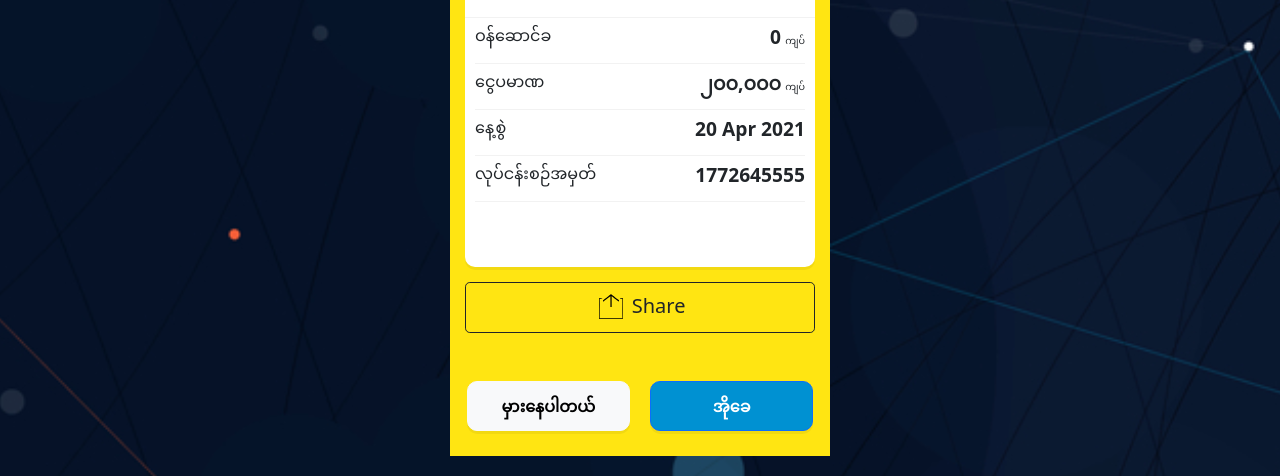
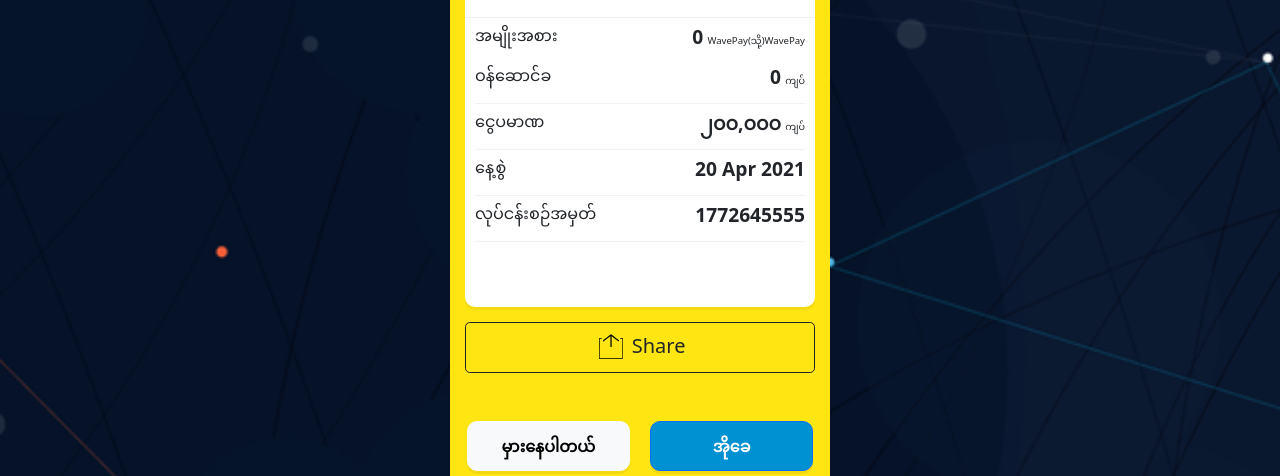
Before and after one commit to kevink2k19/iaBeta, a plain HTML site: page page/wavepay.html in a window 1280 px wide. Shown: the part 324-800 px from the top of the page. Drawn offline with nearby package versions, Linux system fonts and the light colour scheme.

Commit message:
Update wavepay.html
Trans Type in DataEntry

```diff
--- a/page/wavepay.html
+++ b/page/wavepay.html
@@ -30,7 +30,12 @@
       </div>
       <hr />
       <div class="detailEntry">
-
+        <p class="dataName Left">
+        <span class="dataList dataFeeForm">အမျိုးအစား</span>
+          <span class="dataEntry Right">
+            <strong class="entryData">0</strong> <small class="formPrice">WavePay(သို့)WavePay</small>
+          </span>
+        </p>
         <p class="dataName Left">
         <span class="dataList dataFeeForm">ဝန်ဆောင်ခ</span>
           <span class="dataEntry Right">
```
